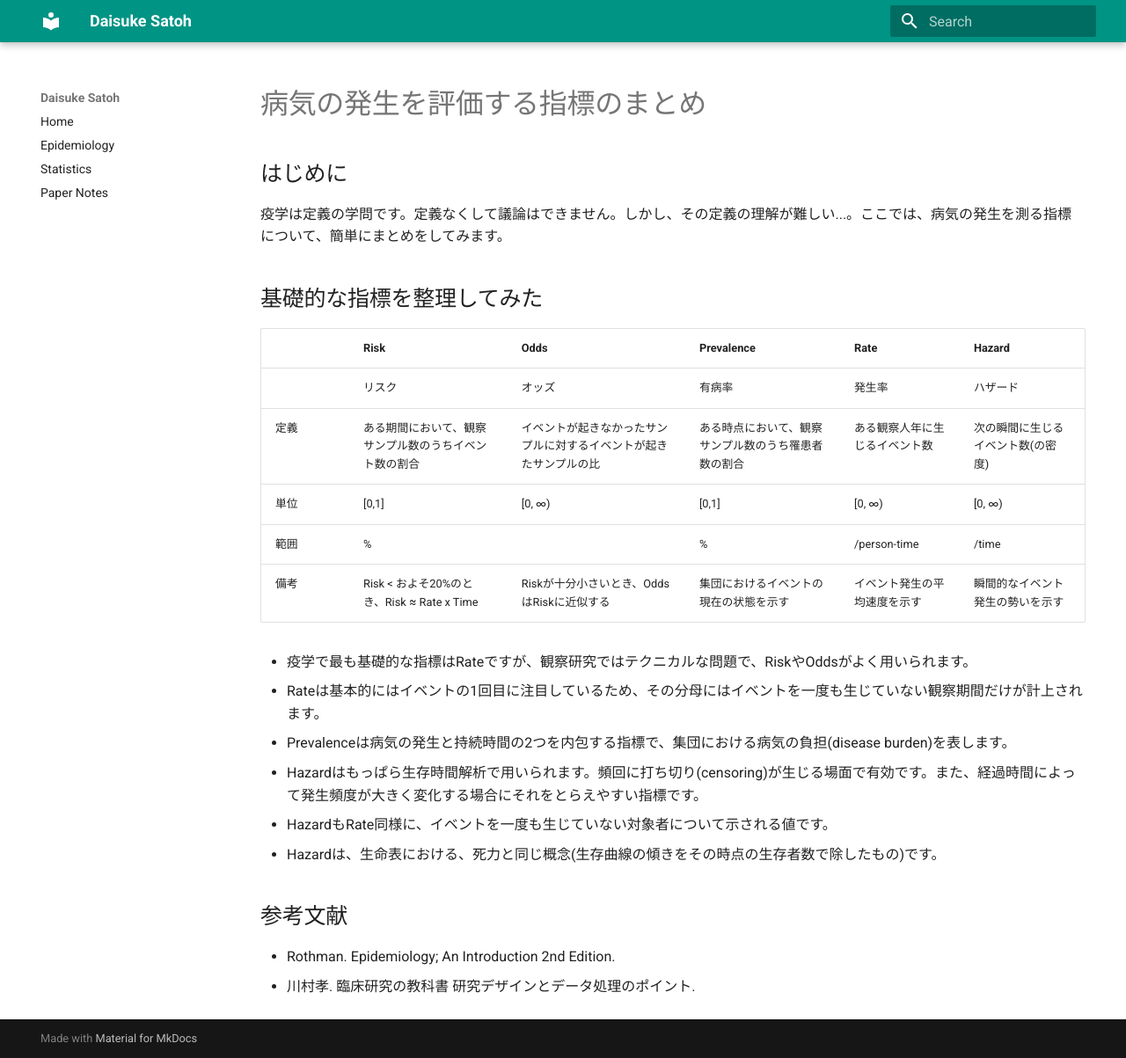
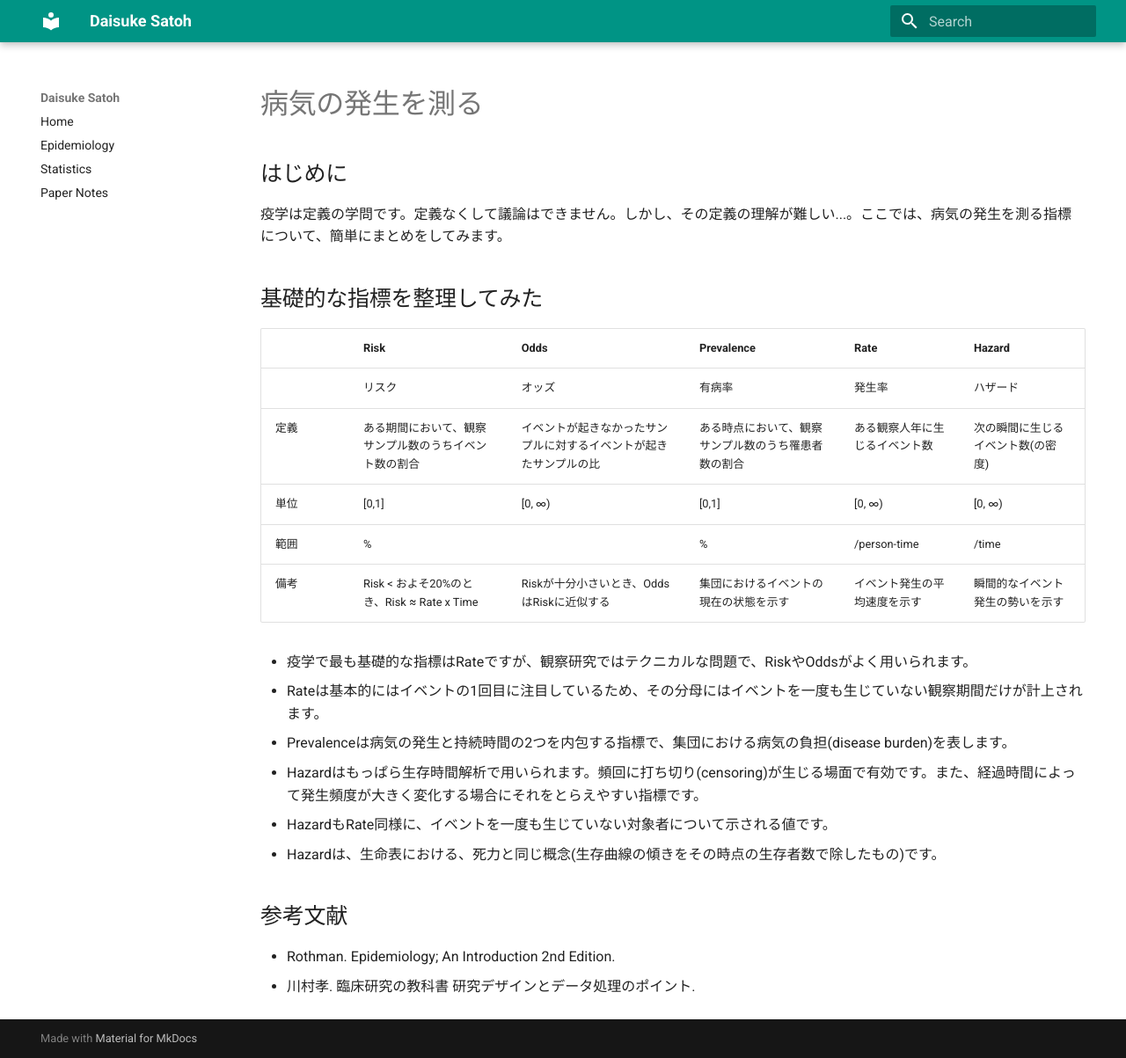
Before and after one commit to dsatoh20/dsatoh20.github.io, an MkDocs documentation site: the page built from docs/epidemiology/2026-04-12_disease-occurence-measurement.md, in a window 1280 px wide and 1203 px high. Shown: the whole window at 88% size. Built offline with MkDocs 1.6.1 and Material for MkDocs 9.7.7, drawn with Linux system fonts in a browser that asks for light colours.

Commit message:
sync: update from career repo

```diff
--- a/docs/epidemiology/2026-04-12_disease-occurence-measurement.md
+++ b/docs/epidemiology/2026-04-12_disease-occurence-measurement.md
@@ -1,4 +1,4 @@
-# 病気の発生を評価する指標のまとめ
+# 病気の発生を測る
 ## はじめに
 疫学は定義の学問です。定義なくして議論はできません。しかし、その定義の理解が難しい...。ここでは、病気の発生を測る指標について、簡単にまとめをしてみます。
 ## 基礎的な指標を整理してみた
```
